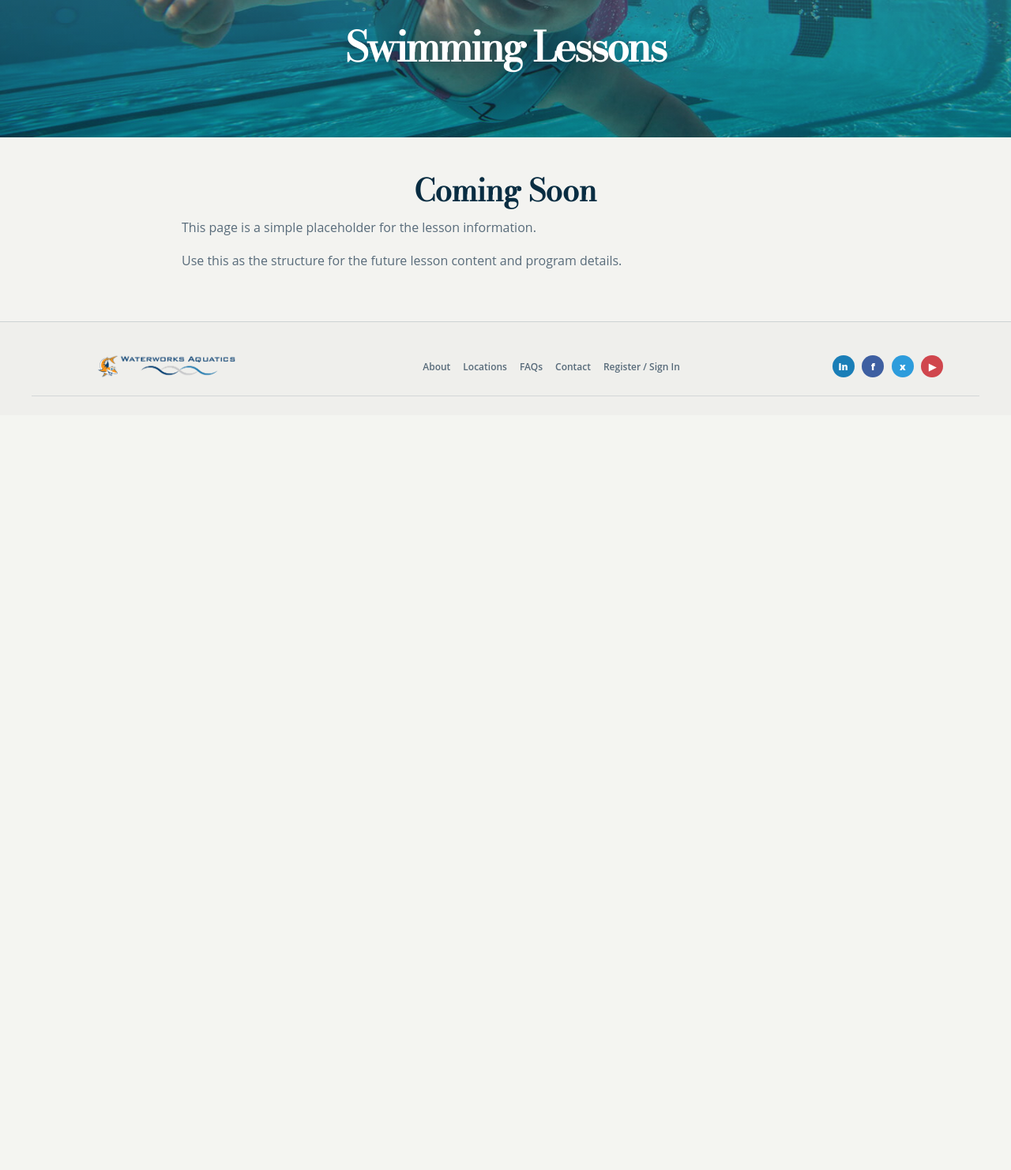
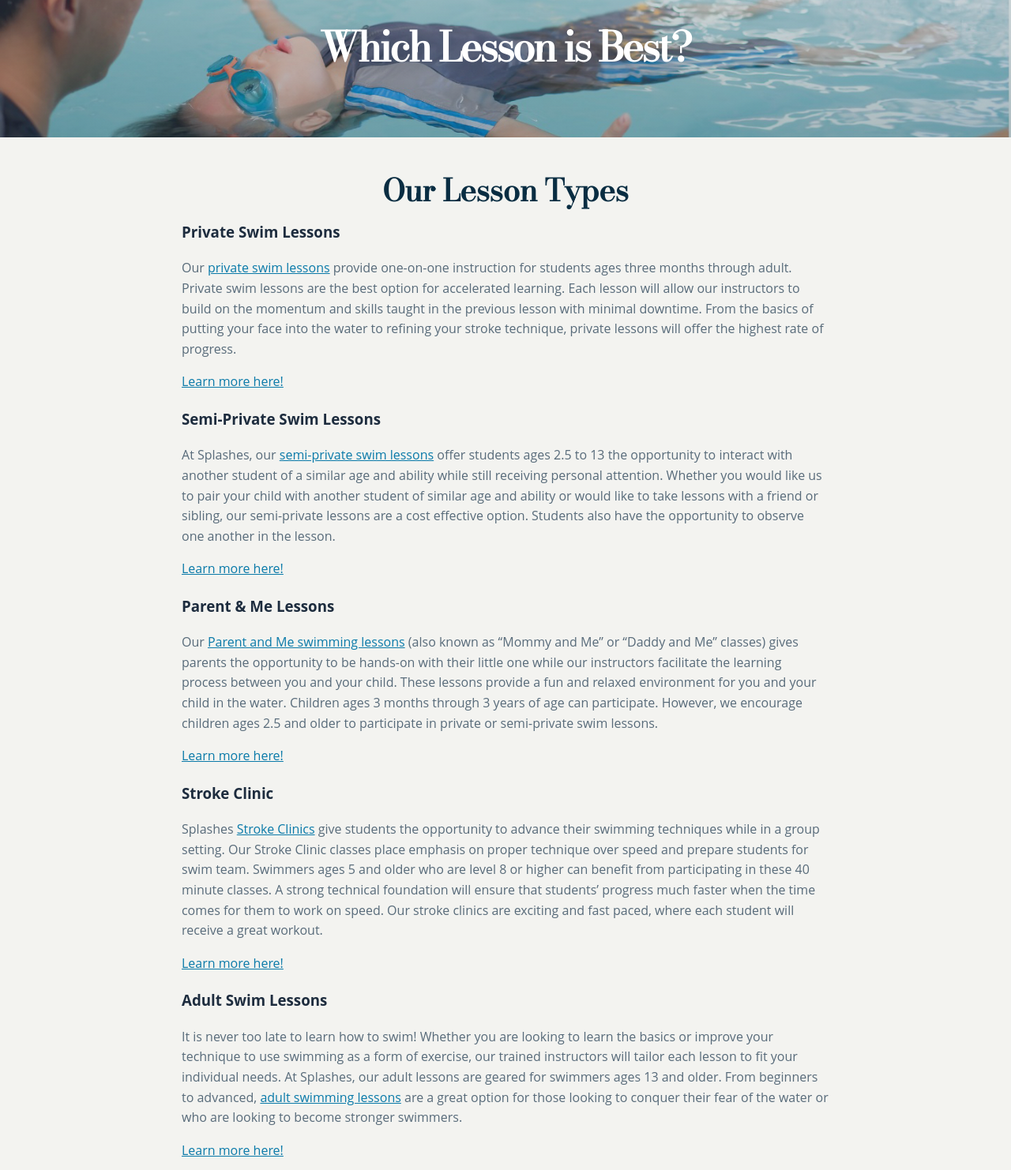
Before and after one commit to zeel513/Project1-Zeel-Sang, a plain HTML site: page lessons.html in a window 1280 px wide. Shown: the part 178-1660 px from the top of the page at 79% size. Before the commit the page ends 800 px from the top, so only its background shows below. Drawn offline with Linux system fonts and the light colour scheme; a web font is replaced by a local one.

Commit message:
Updated Swimming Lessons Page

```diff
--- a/lessons.html
+++ b/lessons.html
@@ -31,19 +31,76 @@
     </header>
 
     <main>
-        <section class="hero hero-home" style="min-height: 260px;">
+        <section class="hero hero-lessons" style="min-height: 260px;">
             <div class="hero-content">
-                <h1>Swimming Lessons</h1>
+                <h1>Which Lesson is Best?</h1>
             </div>
         </section>
 
         <section class="philosophy-section" style="padding-bottom: 3rem;">
-            <h2>Coming Soon</h2>
+            <h2>Our Lesson Types</h2>
+
             <div class="philosophy-copy">
-                <p>This page is a simple placeholder for the lesson information.</p>
-                <p>Use this as the structure for the future lesson content and program details.</p>
+
+                <h3>Private Swim Lessons</h3>
+                <p>
+                    Our <a href="#">private swim lessons</a> provide one-on-one instruction for students
+                    ages three months through adult. Private swim lessons are the best option for accelerated
+                    learning. Each lesson will allow our instructors to build on the momentum and skills taught
+                    in the previous lesson with minimal downtime. From the basics of putting your face into
+                    the water to refining your stroke technique, private lessons will offer the highest rate
+                    of progress.
+                </p>
+                <a href="#">Learn more here!</a>
+
+                <h3>Semi-Private Swim Lessons</h3>
+                <p>
+                    At Splashes, our <a href="#">semi-private swim lessons</a> offer students ages 2.5 to 13
+                    the opportunity to interact with another student of a similar age and ability while still
+                    receiving personal attention. Whether you would like us to pair your child with another
+                    student of similar age and ability or would like to take lessons with a friend or sibling,
+                    our semi-private lessons are a cost effective option. Students also have the opportunity
+                    to observe one another in the lesson.
+                </p>
+                <a href="#">Learn more here!</a>
+
+                <h3>Parent &amp; Me Lessons</h3>
+                <p>
+                    Our <a href="#">Parent and Me swimming lessons</a> (also known as “Mommy and Me” or
+                    “Daddy and Me” classes) gives parents the opportunity to be hands-on with their little one
+                    while our instructors facilitate the learning process between you and your child.
+                    These lessons provide a fun and relaxed environment for you and your child in the water.
+                    Children ages 3 months through 3 years of age can participate. However, we encourage
+                    children ages 2.5 and older to participate in private or semi-private swim lessons.
+                </p>
+                <a href="#">Learn more here!</a>
+
+                <h3>Stroke Clinic</h3>
+                <p>
+                    Splashes <a href="#">Stroke Clinics</a> give students the opportunity to advance their
+                    swimming techniques while in a group setting. Our Stroke Clinic classes place emphasis
+                    on proper technique over speed and prepare students for swim team. Swimmers ages 5 and
+                    older who are level 8 or higher can benefit from participating in these 40 minute classes.
+                    A strong technical foundation will ensure that students’ progress much faster when the
+                    time comes for them to work on speed. Our stroke clinics are exciting and fast paced,
+                    where each student will receive a great workout.
+                </p>
+                <a href="#">Learn more here!</a>
+
+                <h3>Adult Swim Lessons</h3>
+                <p>
+                    It is never too late to learn how to swim! Whether you are looking to learn the basics
+                    or improve your technique to use swimming as a form of exercise, our trained instructors
+                    will tailor each lesson to fit your individual needs. At Splashes, our adult lessons are
+                    geared for swimmers ages 13 and older. From beginners to advanced,
+                    <a href="#">adult swimming lessons</a> are a great option for those looking to conquer
+                    their fear of the water or who are looking to become stronger swimmers.
+                </p>
+                <a href="#">Learn more here!</a>
+
             </div>
         </section>
+
     </main>
 
     <footer class="site-footer" id="contact">
--- a/style.css
+++ b/style.css
@@ -189,6 +189,12 @@ main {
         url("images/lap-swimming.jpeg") center/cover no-repeat;
 }
 
+.hero-lessons {
+    background:
+        linear-gradient(rgba(19, 54, 67, 0.18), rgba(19, 54, 67, 0.18)),
+        url("images/which-lesson-is-best.jpeg") center/cover no-repeat;
+}
+
 .hero::before {
     content: "";
     position: absolute;
@@ -363,6 +369,11 @@ main {
     margin: 0 0 1rem;
     color: var(--muted);
     font-size: 1rem;
+}
+
+.philosophy-copy a {
+    color: var(--blue);
+    text-decoration: underline;
 }
 
 .teaching-list-wrap {
```
Also changed, not shown: 2 other files.
